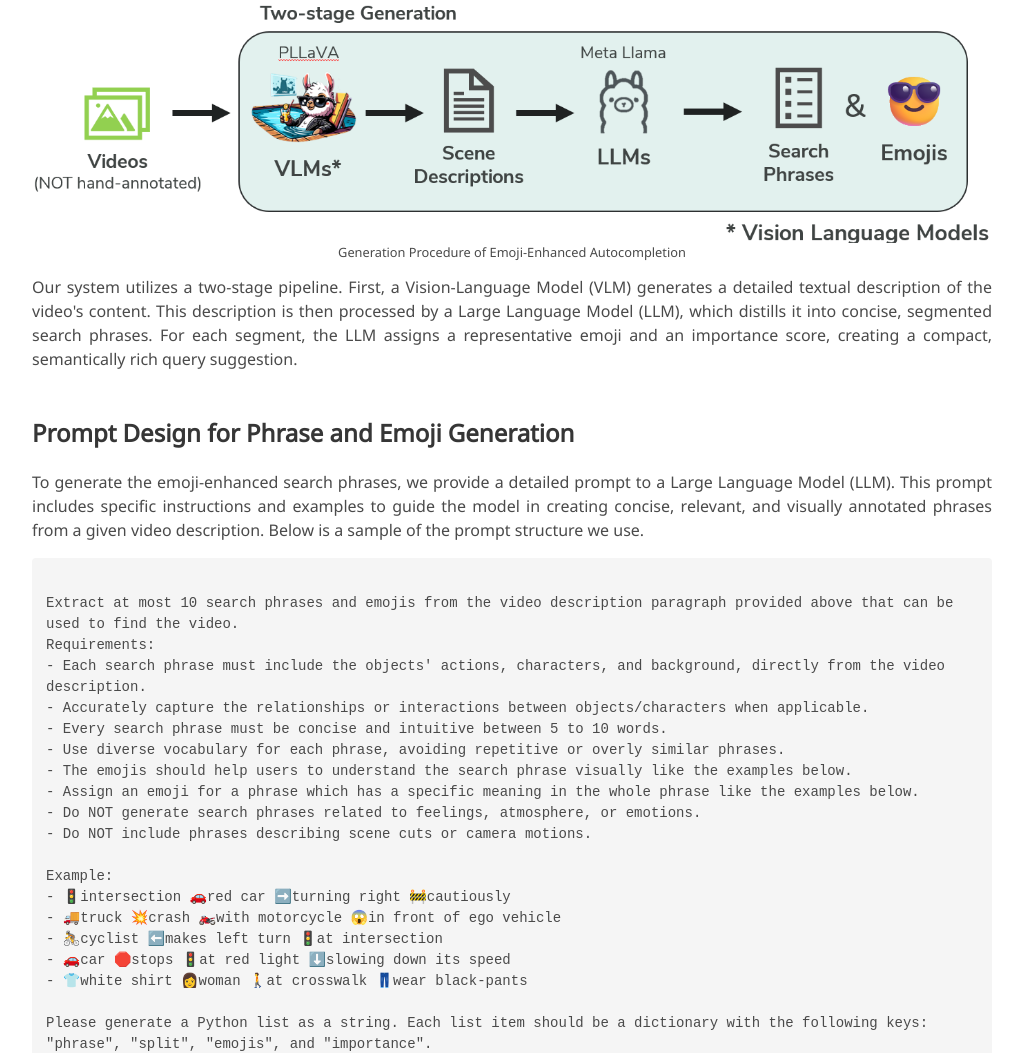
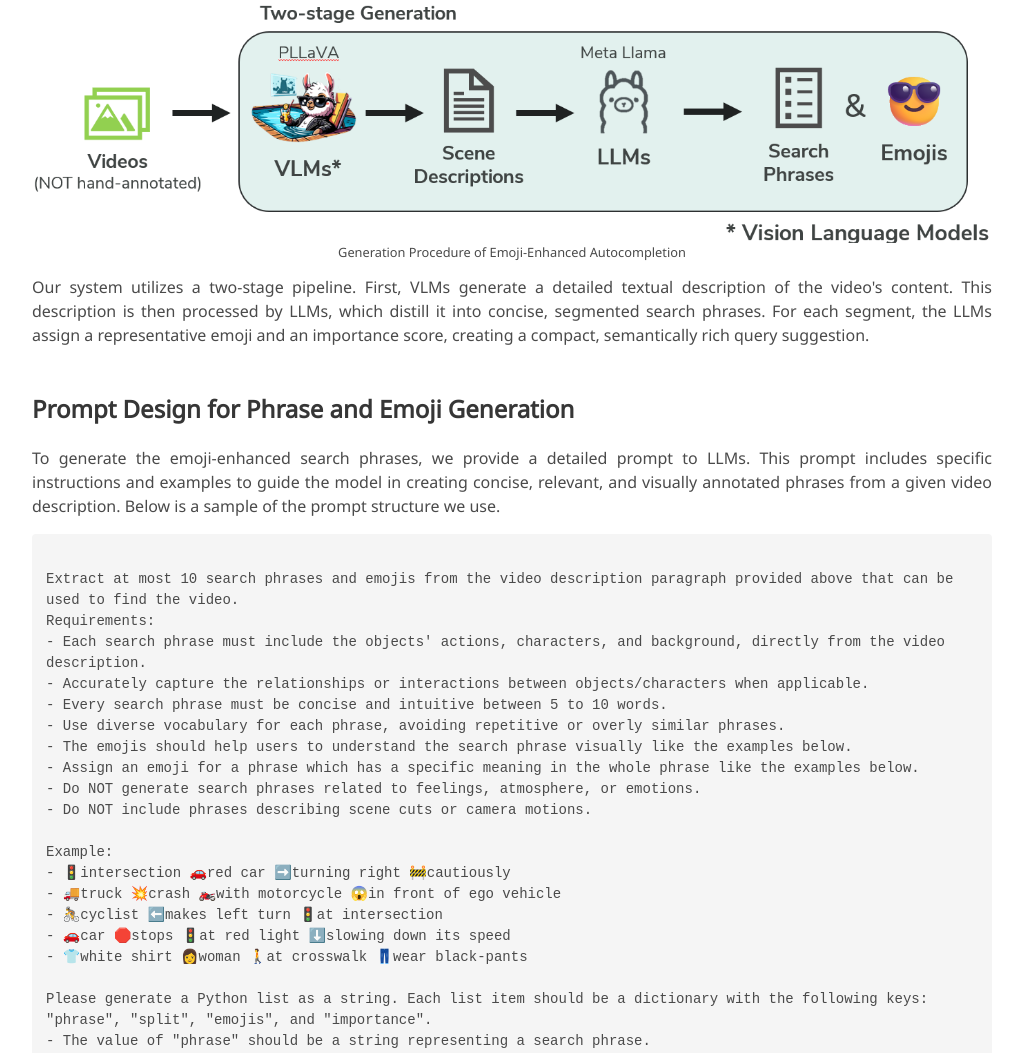
Before and after one commit to ixlab/emojiautocomplete, a plain HTML site: page index.html in a window 1280 px wide. Shown: the part 1941-2994 px from the top of the page, without its empty margins (128-1151 px from the left). Drawn offline with nearby package versions, Linux system fonts and the light colour scheme; some icons are missing; a web font is replaced by a local one.

Commit message:
Edit VLM and LLM to VLMs and LLMs

```diff
--- a/index.html
+++ b/index.html
@@ -190,7 +190,7 @@
               style="display: block; margin: auto; width: 100%" />
             <p style="font-size: 0.8em; text-align: center;">Generation Procedure of Emoji-Enhanced Autocompletion</p>
             <p>
-              Our system utilizes a two-stage pipeline. First, a Vision-Language Model (VLM) generates a detailed textual description of the video's content. This description is then processed by a Large Language Model (LLM), which distills it into concise, segmented search phrases. For each segment, the LLM assigns a representative emoji and an importance score, creating a compact, semantically rich query suggestion.
+              Our system utilizes a two-stage pipeline. First, VLMs generate a detailed textual description of the video's content. This description is then processed by LLMs, which distill it into concise, segmented search phrases. For each segment, the LLMs assign a representative emoji and an importance score, creating a compact, semantically rich query suggestion.
             </p>
           </div>
 
@@ -199,7 +199,7 @@
           <h3 class="title is-4">Prompt Design for Phrase and Emoji Generation</h2>
           <div class="content has-text-justified">
             <p>
-              To generate the emoji-enhanced search phrases, we provide a detailed prompt to a Large Language Model (LLM). This prompt includes specific instructions and examples to guide the model in creating concise, relevant, and visually annotated phrases from a given video description. Below is a sample of the prompt structure we use.
+              To generate the emoji-enhanced search phrases, we provide a detailed prompt to LLMs. This prompt includes specific instructions and examples to guide the model in creating concise, relevant, and visually annotated phrases from a given video description. Below is a sample of the prompt structure we use.
             </p>
             <pre style="white-space: pre-wrap; word-wrap: break-word; text-align: left; background-color: #f5f5f5; padding: 1em; border-radius: 4px;"><code>
 Extract at most 10 search phrases and emojis from the video description paragraph provided above that can be used to find the video.
```
